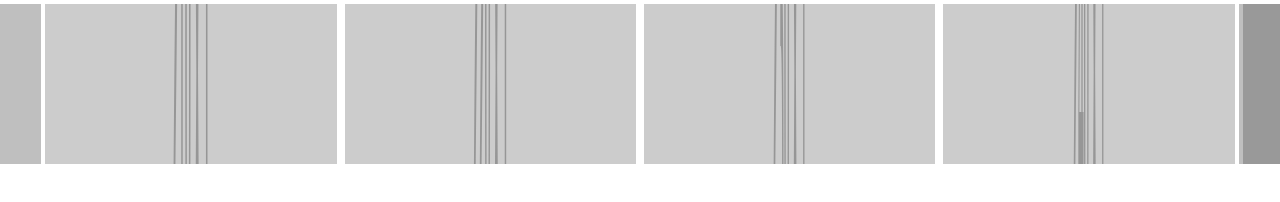
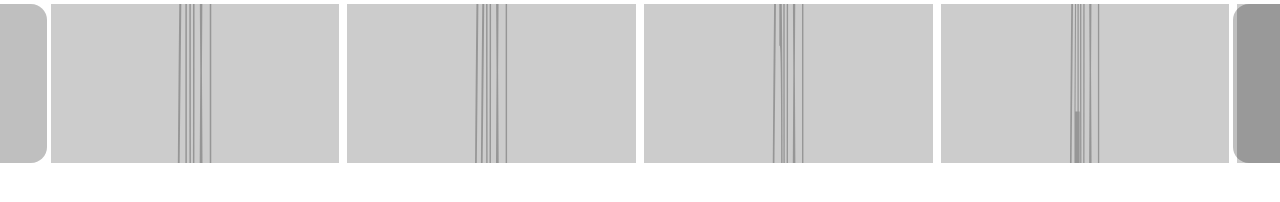
Before and after one commit to Annie-Huang/netflix-sliding-movie-ui, a website: page index.html in a window 1280 px wide. Shown: the top 202 px of the page. Drawn offline with Linux system fonts and the light colour scheme; placeholder pictures from the web are drawn by us.

Commit message:
Change left and right handle into a button and style it + the hover state

```diff
--- a/index.html
+++ b/index.html
@@ -12,7 +12,7 @@
   </head>
   <body>
     <div class="container">
-      <div class="handle left-handle"></div>
+      <button class="handle left-handle"></button>
       <div class="slider">
         <img src="https://via.placeholder.com/210/00FF00?text=1" alt="" />
         <img src="https://via.placeholder.com/220/00FF00?text=2" alt="" />
@@ -24,7 +24,7 @@
         <img src="https://via.placeholder.com/280/00FF00?text=8" alt="" />
         <img src="https://via.placeholder.com/290/00FF00?text=9" alt="" />
       </div>
-      <div class="handle right-handle"></div>
+      <button class="handle right-handle"></button>
     </div>
   </body>
 </html>
--- a/style.css
+++ b/style.css
@@ -29,10 +29,26 @@ body {
 }
 
 .handle {
+  border: none;
+  border-radius: 1rem;
   flex-grow: 0;
   /*width: var(--slider-padding);*/
   width: 5rem;
   background-color: rgba(0, 0, 0, 0.25);
   z-index: 10;
   margin: 0.25rem 0;
+  cursor: pointer;
 }
+
+.left-handle {
+  border-top-left-radius: 0;
+  border-bottom-left-radius: 0;
+}
+.right-handle {
+  border-top-right-radius: 0;
+  border-bottom-right-radius: 0;
+}
+
+.handle:hover {
+  background-color: rgba(0, 0, 0, 0.5);
+}
```
